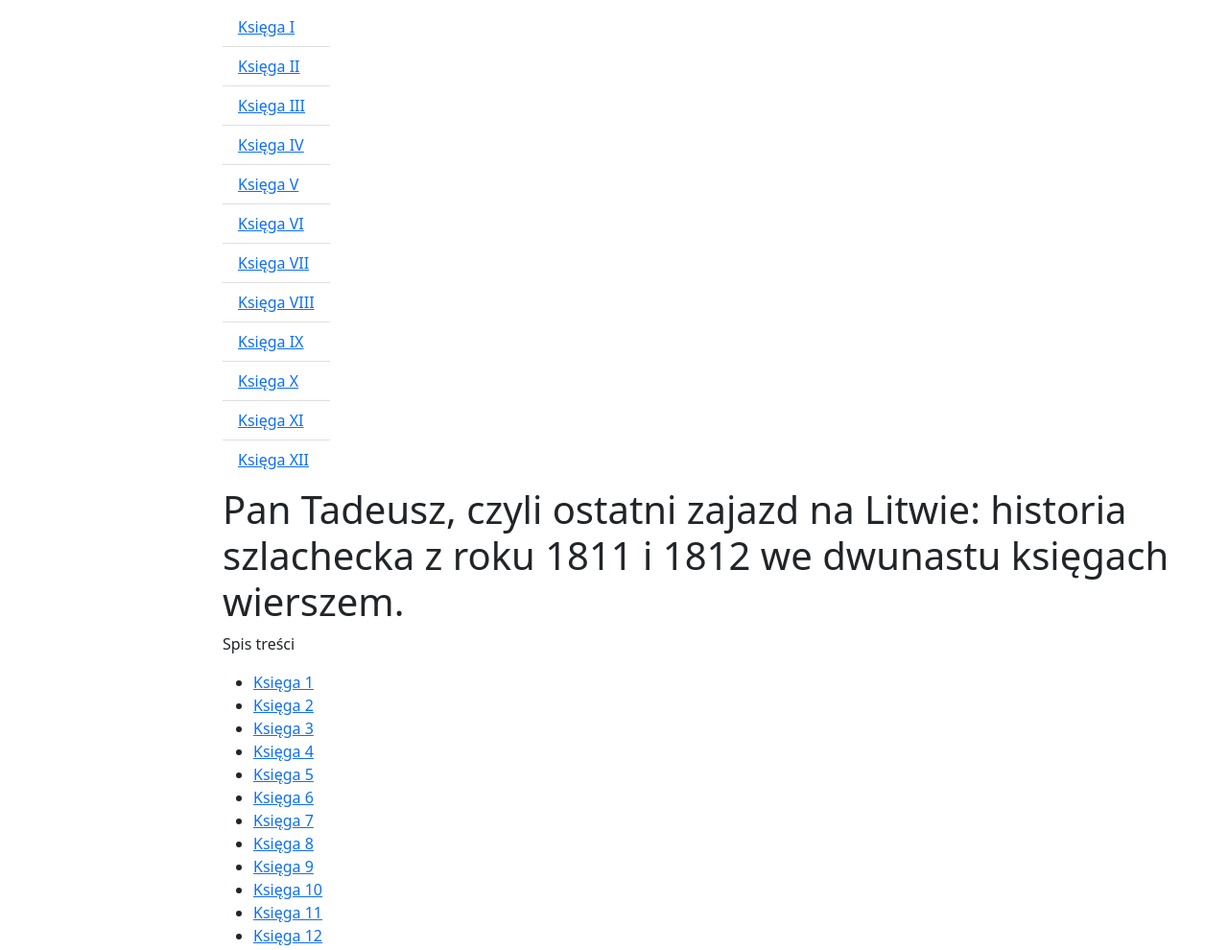
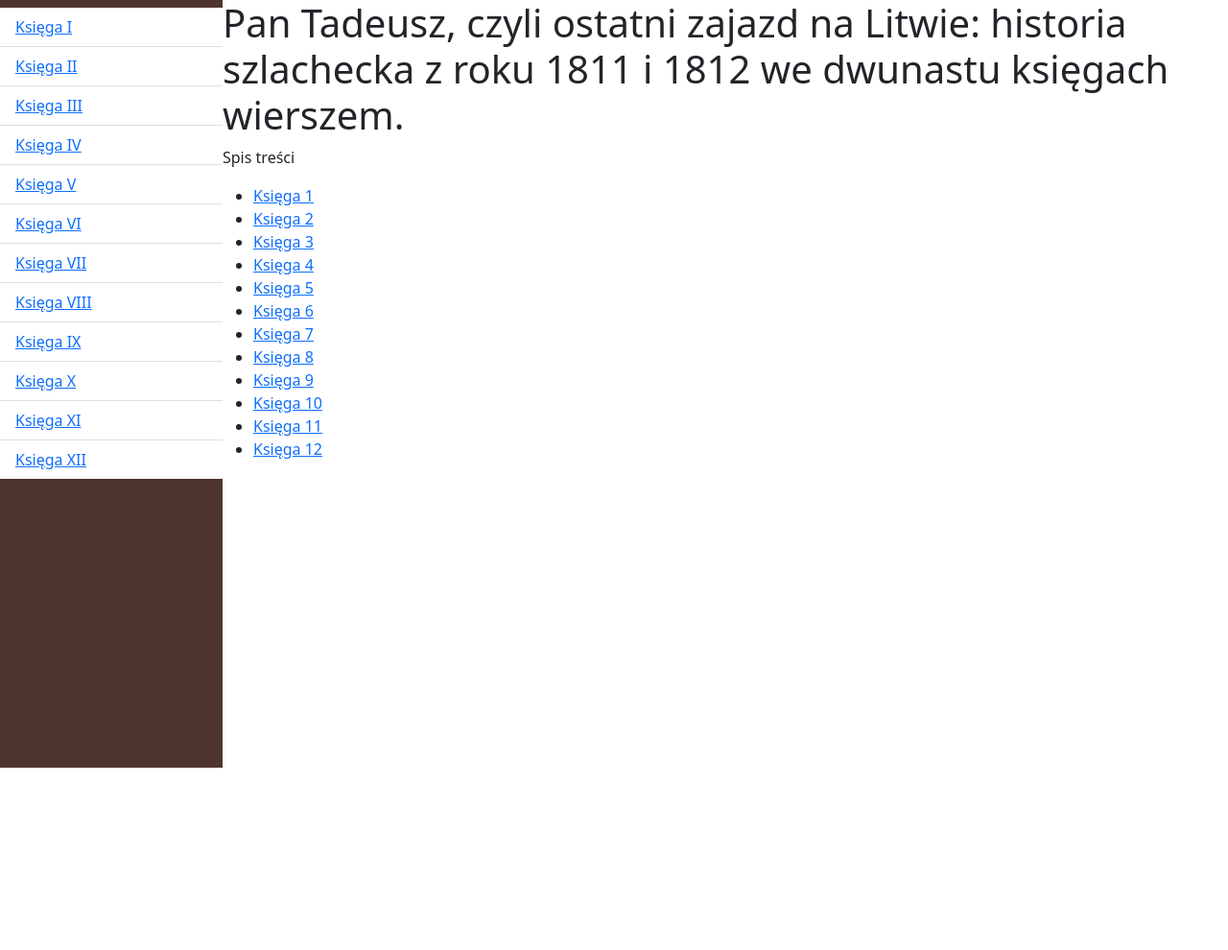
Before and after one commit to 4939283/PanTadeusz, a plain HTML site: page index.html in a window 1280 px wide. Shown: the whole page at 96% size. After the commit the page ends 800 px from the top, so only its background shows below. Drawn offline with nearby package versions, Linux system fonts and the light colour scheme.

Commit message:
Add CSS for navbar

```diff
--- a/style.css
+++ b/style.css
@@ -2,3 +2,26 @@ body{
 	padding-top:0;
 	margin-left:232px;
 }
+
+.navbar.fixed-left{
+	position:fixed;
+	top:0;
+	left:0;
+	right:0;
+	z-index:1030;
+	background-color: #4E342E;
+	}
+
+
+.navbar.fixed-left{
+	bottom:0;
+	width:232px;
+	flex-flow:column nowrap;
+	align-items:flex-start;
+	}
+
+.navbar.fixed-left
+.navbar-nav{
+	flex-direction:column;
+	width:100%;
+	}
```
